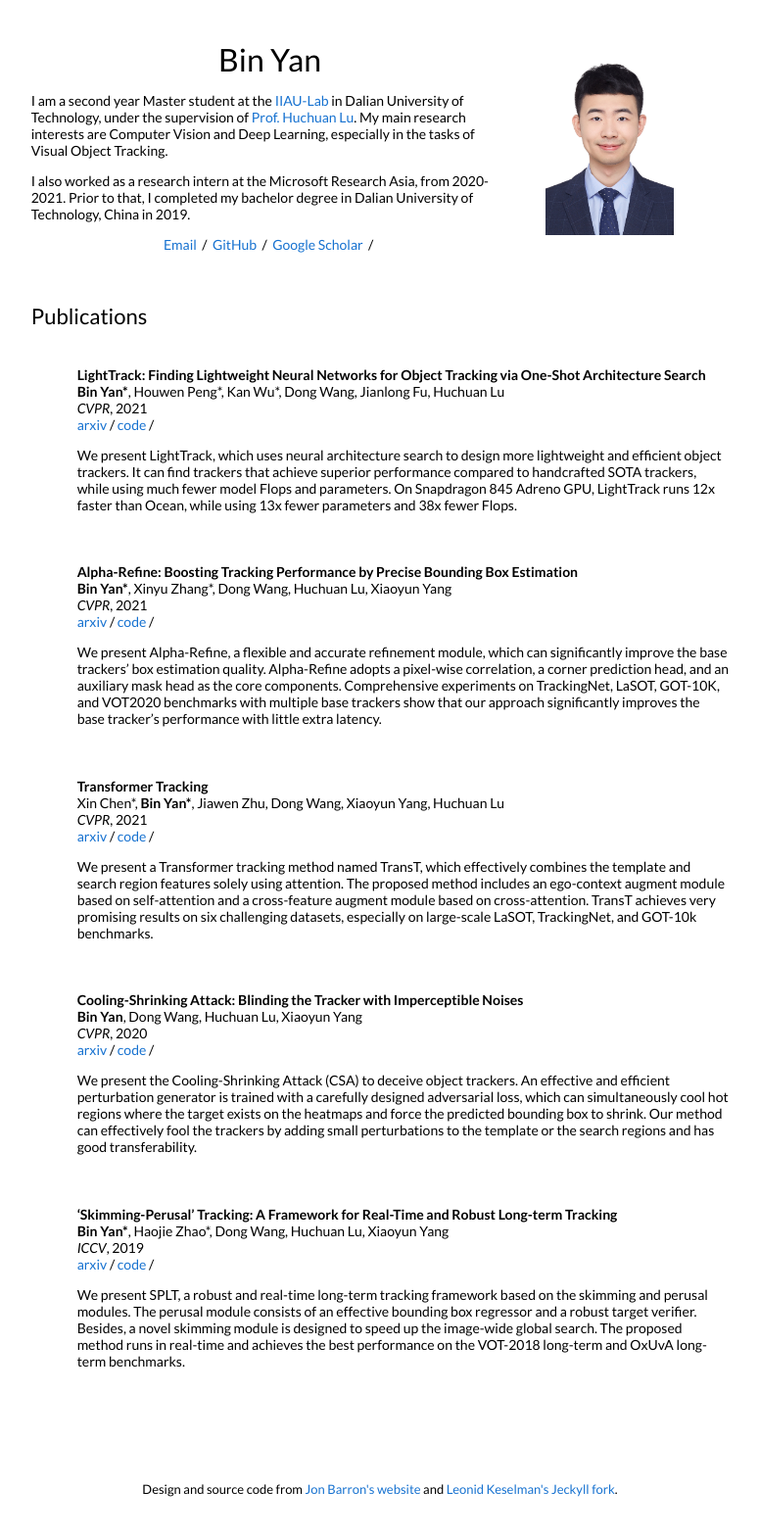
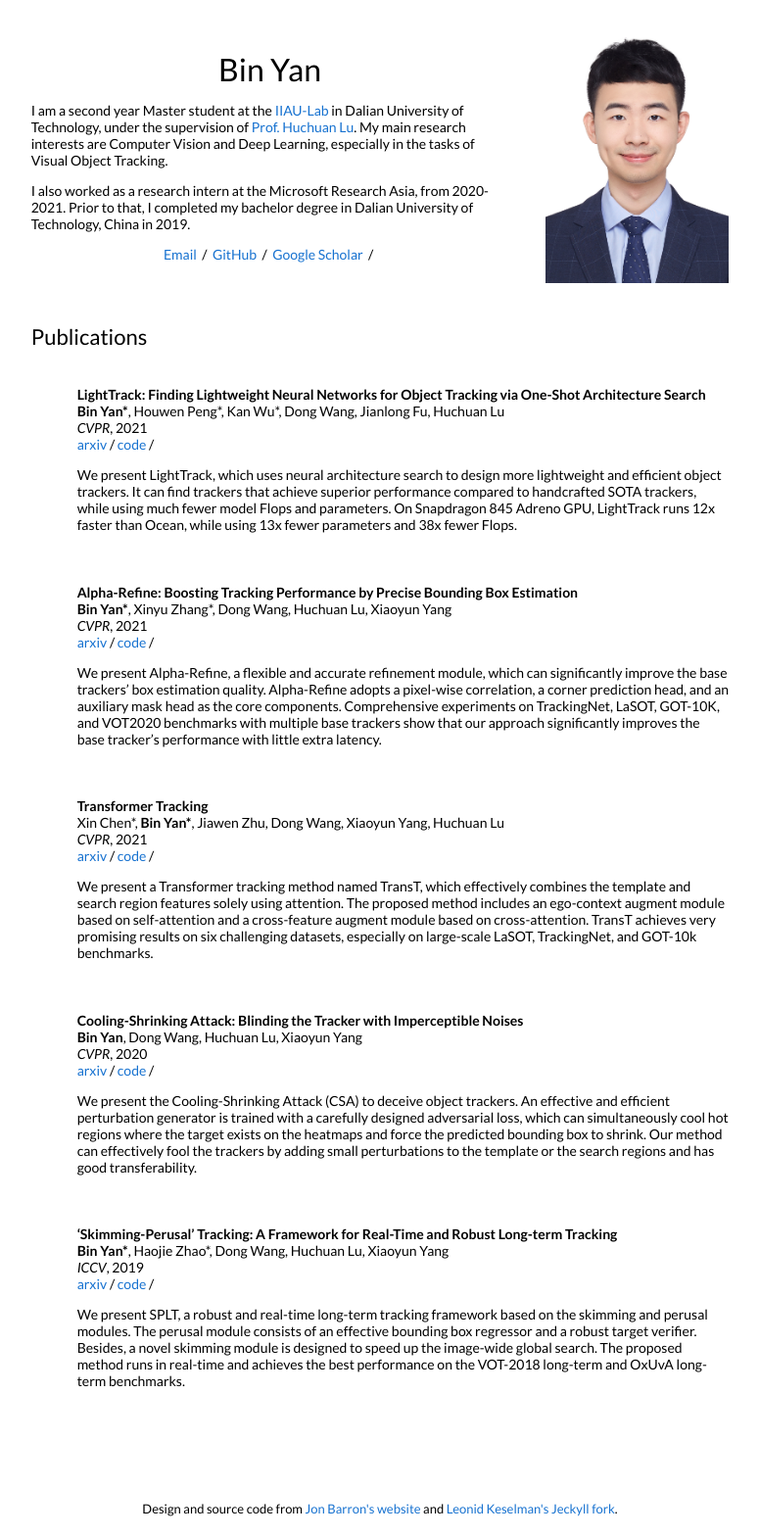
Before and after one commit to MasterBin-IIAU/masterbin-iiau.github.io, a Jekyll site: the page built from _posts/2021-04-29-lighttrack.markdown, in a window 1280 px wide. Shown: the whole page at 98% size, without its empty margins (252-1027 px from the left). Built offline with Jekyll 4.4.1, drawn with Linux system fonts in a browser that asks for light colours.

Commit message:
update profile photo size

```diff
--- a/_layouts/default.html
+++ b/_layouts/default.html
@@ -40,7 +40,7 @@
               </p>
             </td>
             <td style="padding:2.5%;width:40%;max-width:40%">
-              <img style="width:70%;max-width:70%" alt="profile photo" src="images/my_photo.JPG">
+              <img style="width:100%;max-width:100%" alt="profile photo" src="images/my_photo.JPG">
             </td>
           </tr>
         </table>
```
